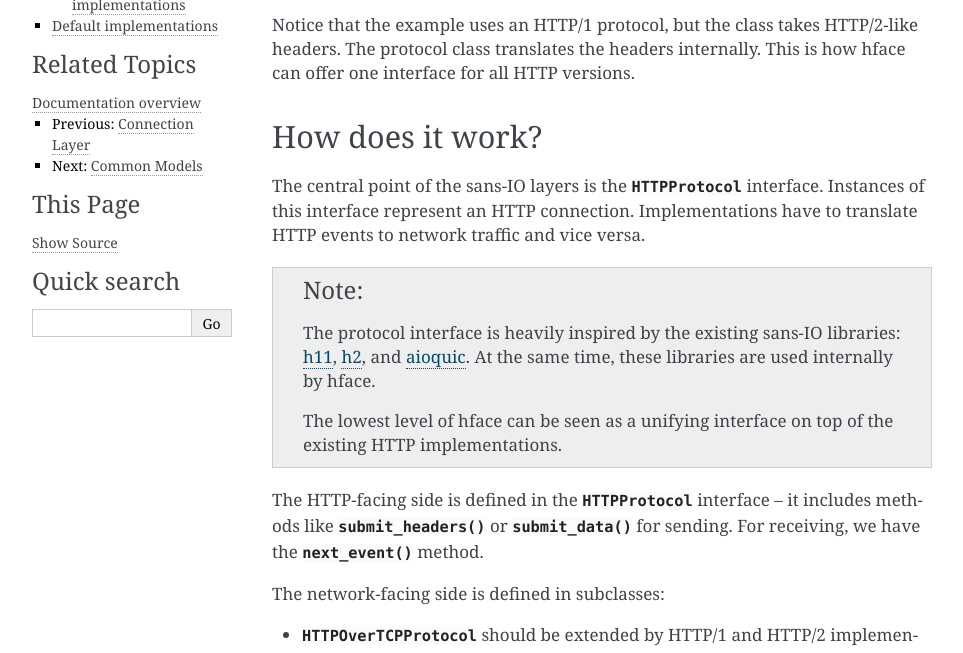
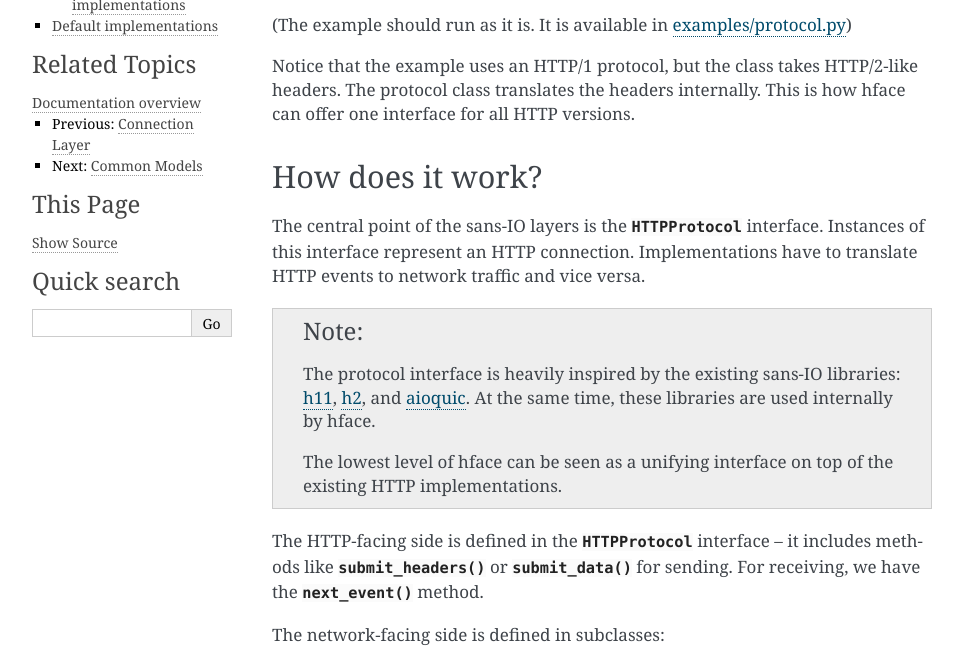
Before and after one commit to akamai/hface, a Sphinx documentation site: the page built from docs/protocols.rst, in a window 1280 px wide and 900 px high, scrolled down 316 px, cut to the strip 247-900 px from the top of the window. Shown: the whole strip, without its empty margins (148-1111 px from the left). Built offline with Sphinx 7.4.7, drawn with Linux system fonts in a browser that asks for light colours.

Commit message:
Link to examples from docs.

```diff
--- a/docs/connections.rst
+++ b/docs/connections.rst
@@ -17,6 +17,8 @@ Custom server example
 The following example shows a minimal HTTP server:
 
 .. literalinclude:: ../examples/custom_server.py
+
+(The example should run as it is. It is available in `examples/custom_server.py <https://github.com/akamai/hface/blob/main/examples/custom_server.py>`_)
 
 HTTP connections are handled in the ``handler()`` function.
 The example function consumes HTTP events: when it receives request headers,
@@ -43,6 +45,8 @@ Custom client example
 The next example is a simple HTTP client:
 
 .. literalinclude:: ../examples/custom_client.py
+
+(The example should run as it is. It is available in `examples/custom_client.py <https://github.com/akamai/hface/blob/main/examples/custom_client.py>`_)
 
 The ``make_request()`` function send an HTTP request
 and waits for HTTP events with response headers and response data.
--- a/docs/protocols.rst
+++ b/docs/protocols.rst
@@ -18,6 +18,8 @@ The following example shows how a protocol class
 builds an HTTP request and parses an HTTP response:
 
 .. literalinclude:: ../examples/protocol.py
+
+(The example should run as it is. It is available in `examples/protocol.py <https://github.com/akamai/hface/blob/main/examples/protocol.py>`_)
 
 Notice that the example uses an HTTP/1 protocol,
 but the class takes HTTP/2-like headers.
```
Also changed, not shown: docs/facade.rst (+9 -0 lines).
